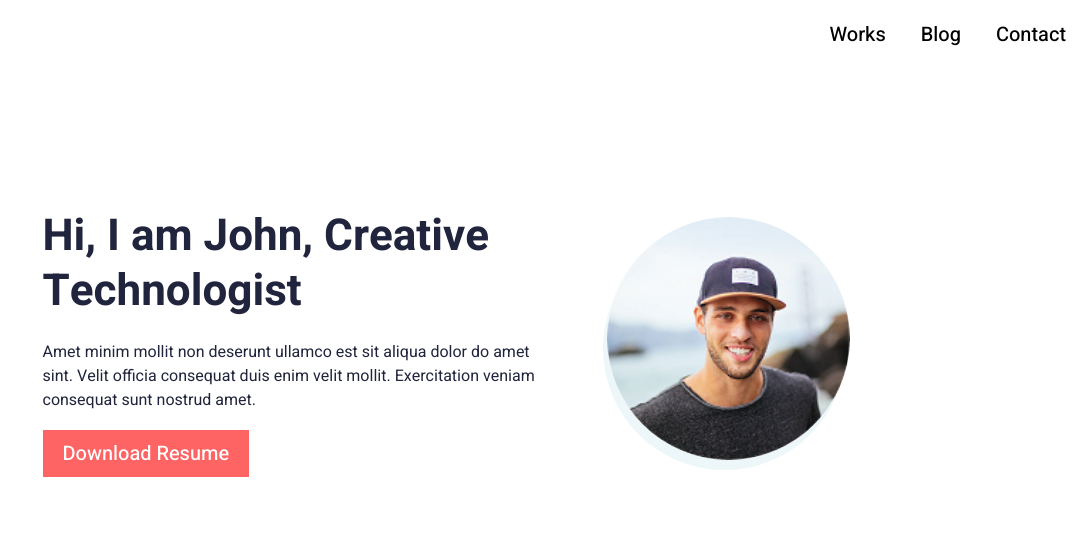
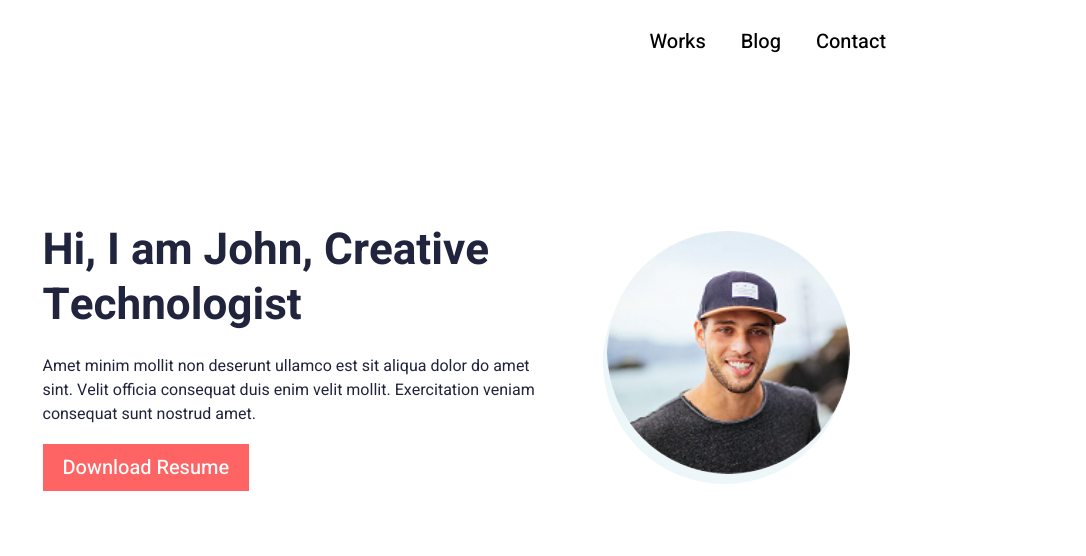
Before and after one commit to baratovarslan24-gif/JOHN, a plain HTML site: page index.html in a window 1280 px wide. Shown: the whole page, without its empty margins (194-1280 px from the left). Drawn offline with Linux system fonts and the light colour scheme.

Commit message:
fix: header with and padding

```diff
--- a/css/style.css
+++ b/css/style.css
@@ -91,6 +91,11 @@ body {
 }
 
 @media screen and (min-width: 768px) {
+  .header {
+    max-width: 1000px;
+    margin: 0 auto;
+    padding: 27px 60px;
+  }
   .header__menu-btn {
     display: none;
   }
```
